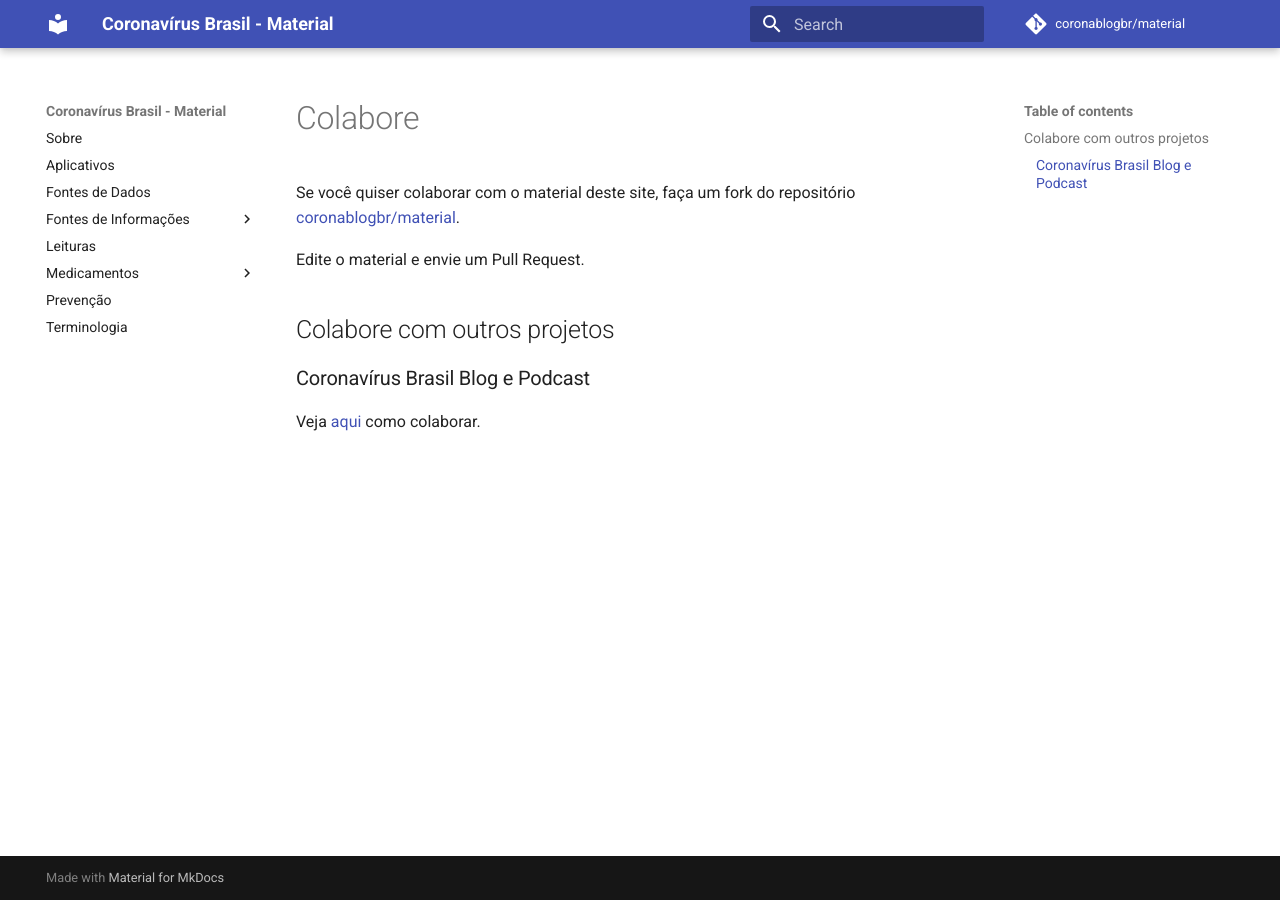
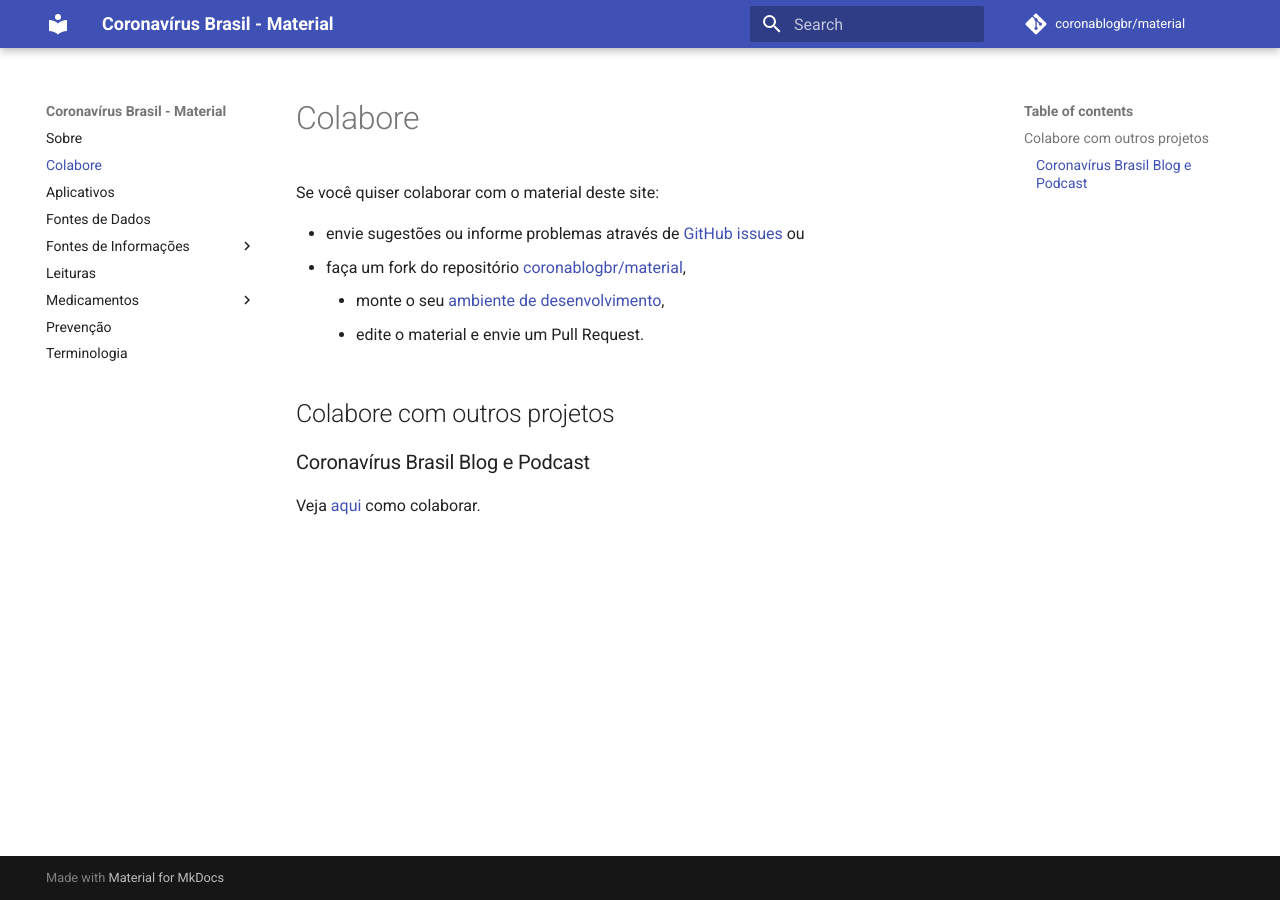
Before and after one commit to coronablogbr/material, an MkDocs documentation site: the page built from docs/colabore.md, in a window 1280 px wide. Built offline with MkDocs 1.6.1 and Material for MkDocs 9.7.7, drawn with Linux system fonts in a browser that asks for light colours; comment, search, counter and statistics services are not loaded.

```diff
--- a/docs/colabore.md
+++ b/docs/colabore.md
@@ -1,8 +1,11 @@
 # Colabore
 
-Se você quiser colaborar com o material deste site, faça um fork do repositório [coronablogbr/material](https://github.com/coronablogbr/material).
+Se você quiser colaborar com o material deste site:
 
-Edite o material e envie um Pull Request.
+- envie sugestões ou informe problemas através de [GitHub issues](https://github.com/coronablogbr/material/issues) ou
+- faça um fork do repositório [coronablogbr/material](https://github.com/coronablogbr/material),
+    - monte o seu [ambiente de desenvolvimento](ambiente-desenvolvimento.md),
+    - edite o material e envie um Pull Request.
 
 ## Colabore com outros projetos
 
--- a/mkdocs.yml
+++ b/mkdocs.yml
@@ -7,6 +7,7 @@ repo_url: https://github.com/coronablogbr/material
 repo_name: coronablogbr/material
 nav:
   - "Sobre": index.md
+  - colabore.md
   - aplicativos.md
   - fontes-de-dados.md
   - Fontes de Informações:
```
Also changed, not shown: docs/ambiente-desenvolvimento.md (added, +35 -0 lines).
